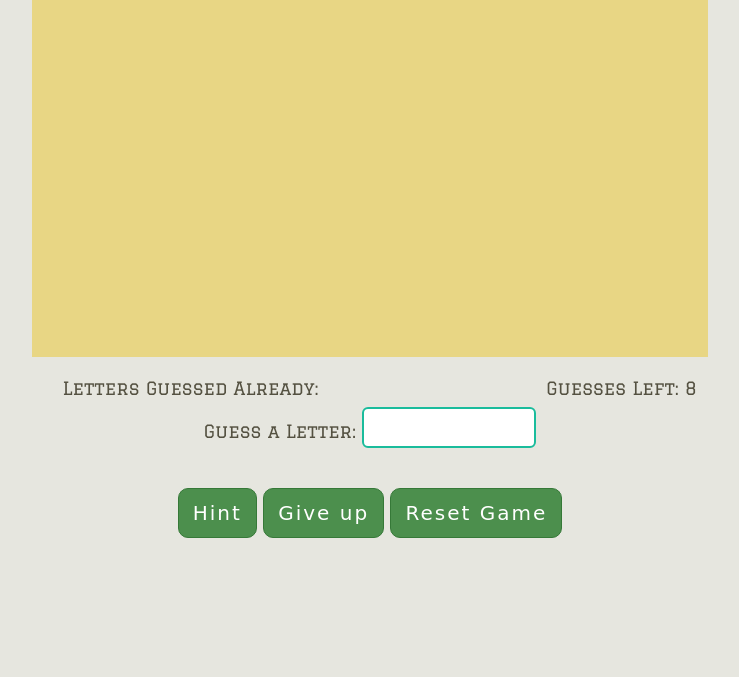
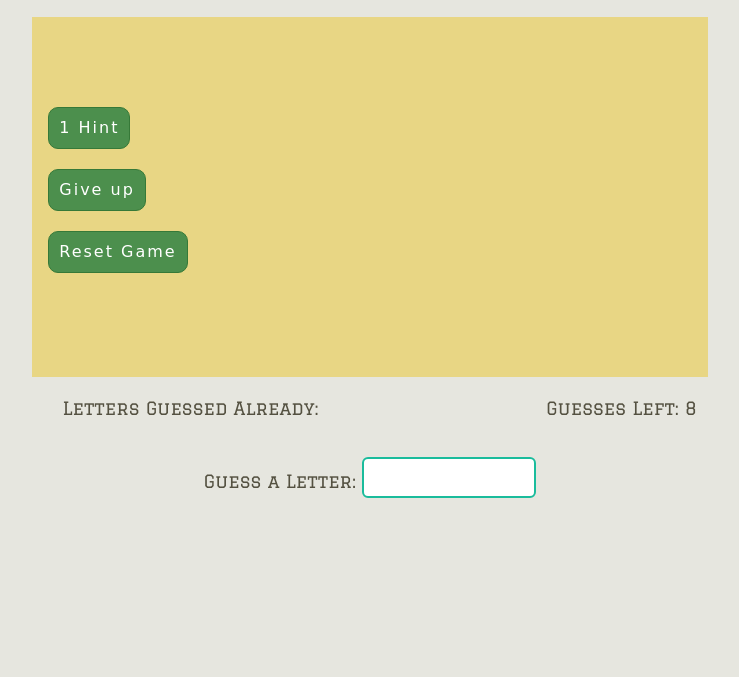
Before and after one commit to kevonc/Hangman-with-Javascript, a plain HTML site: page index.html in a window 1280 px wide. Shown: the part 123-800 px from the top of the page, without its empty margins (270-1009 px from the left). Drawn offline with Linux system fonts and the light colour scheme; a web font is replaced by a local one.

Commit message:
Moved buttons inside canvas on the left

```diff
--- a/css/style.css
+++ b/css/style.css
@@ -13,8 +13,8 @@ body {
 h1 {
   text-align: center;
   color: #ab8965;
-  margin-top: 20px;
-  margin-bottom: 10px;
+  margin-top: 30px;
+  margin-bottom: 20px;
 }
 
 #gamePlayArea {
@@ -51,6 +51,7 @@ h1 {
 #guessBox {
   width: 100%;
   text-align: center;
+  margin-top: 30px;
 }
 
 #messageBox {
@@ -69,17 +70,20 @@ input {
 }
 
 #gameControlArea{
-
+  float: left;
+  width: 17%;
+  margin-top: 80px;
+  margin-left: 16px;
 }
 
 .button {
-  display: inline-block;
-  margin: 30px auto;
+  float: left;
+  margin: 10px auto;
   font-family: 'Londrina Shadow', cursive;
   letter-spacing: 2px;
-  font-size: 20px;
+  font-size: 16px;
   color: white;
-  padding: 14px;
+  padding: 10px;
   background-color: #4c8f4d;
   border: 1px solid #367938;
   -moz-border-radius: 10px;
--- a/index.html
+++ b/index.html
@@ -19,7 +19,13 @@
         <span id="revealAnswer"></span>
       </div>
       <div id="hangmanArea">
-        <div class="hangmanCanvas"></div>
+        <div class="hangmanCanvas">
+          <div id="gameControlArea">
+            <input id="hintButton" class="button" type="submit" value="1 Hint"/>
+            <input id="giveUpButton" class="button" type="submit" value="Give up"/>
+            <input id="resetButton" class="button" type="submit" value="Reset Game"/>
+          </div>
+        </div>
       </div>
       <div id="letterArea">
         <div class="row-fluid">
@@ -42,12 +48,6 @@
       </div>
       <div id="messageBox">
       </div>
-      <div id="gameControlArea">
-        <!-- <input id="guessButton" class="button" type="submit" value="Guess"/> -->
-        <input id="hintButton" class="button" type="submit" value="Hint"/>
-        <input id="giveUpButton" class="button" type="submit" value="Give up"/>
-        <input id="resetButton" class="button" type="submit" value="Reset Game"/>
-      </div>
     </div>
   </div>
 </body>
```
